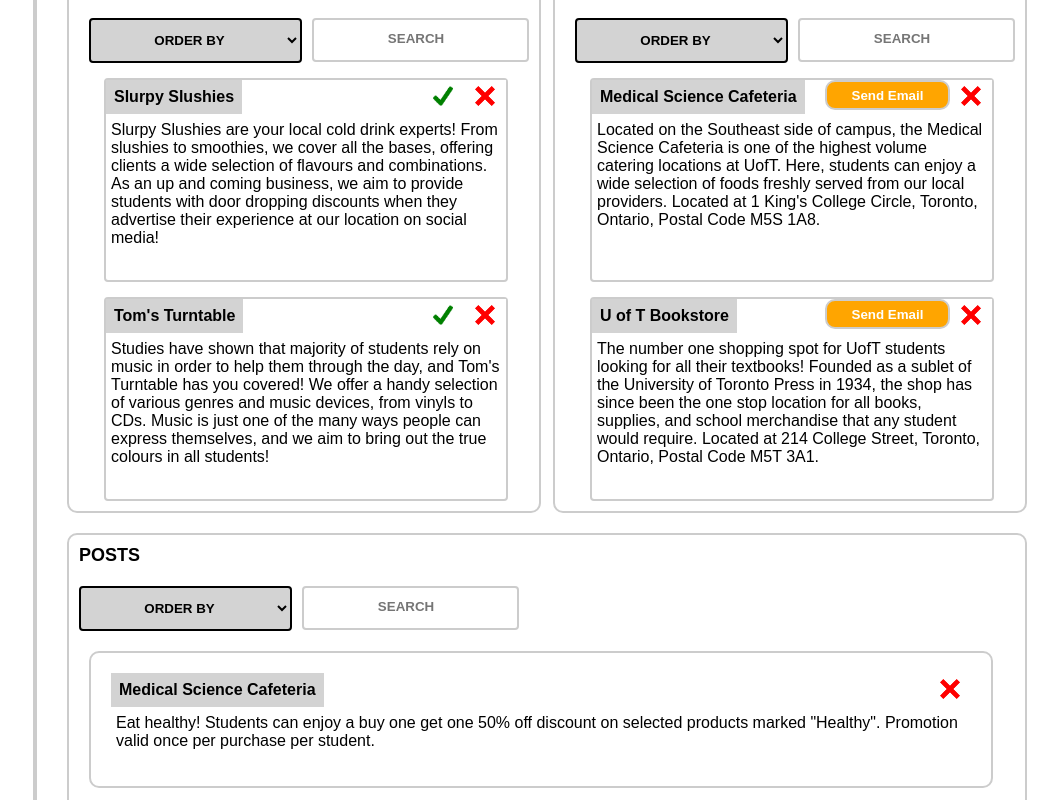
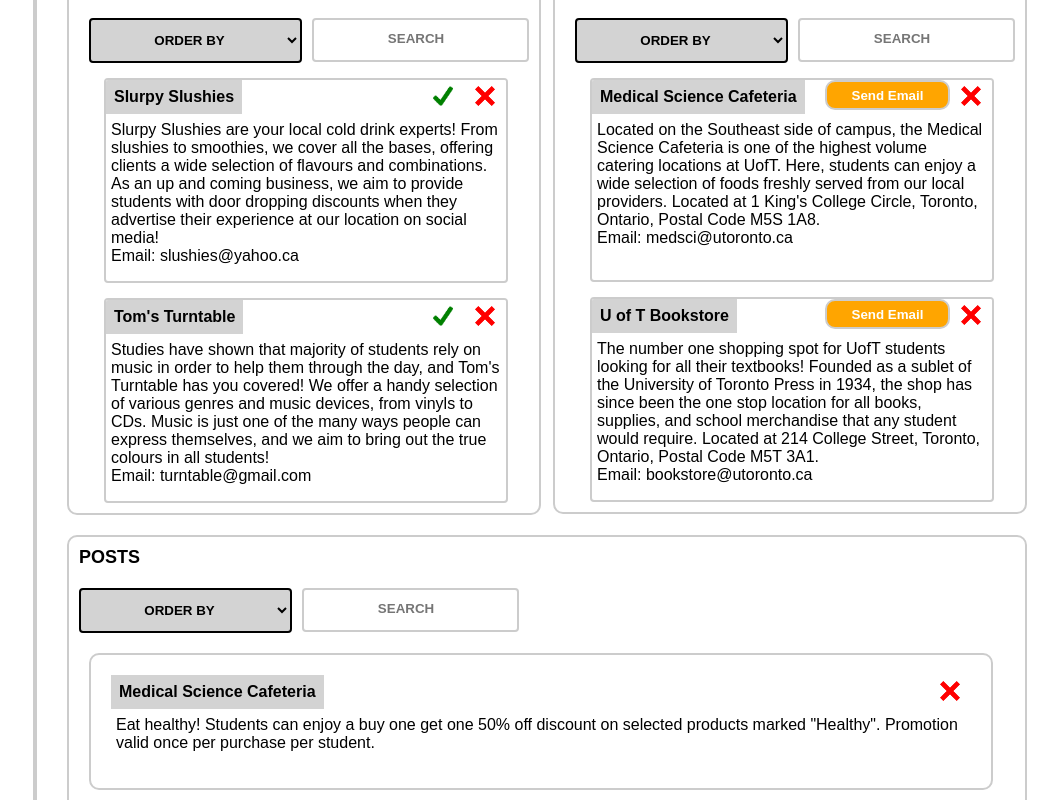
Before and after one commit to kerryzhu108/UofTLocals, a React (Create React App) app in the folder 309frontend/: page /admin-panel in a window 1280 px wide. Shown: the part 200-1000 px from the top of the page, without its empty margins (223-1280 px from the left). Built offline with nearby package versions, Linux system fonts and the light colour scheme.

Commit message:
Changes to Admin Pages

```diff
--- a/309frontend/src/components/BusinessApp.js
+++ b/309frontend/src/components/BusinessApp.js
@@ -6,7 +6,7 @@
 
 class BusinessApp extends React.Component {
     render() {
-        const { name, message, removeApp, addApp} = this.props
+        const { name, message, removeApp, addApp, email} = this.props
         return (
             <div className="business_app">
                 <div className="app_header">
@@ -19,7 +19,8 @@
                     </button>
                 </div>
                 <p className="business_app_text">
-                    {message}
+                    {message} <br/>
+                    Email: {email}
                 </p>
 
             </div>
--- a/309frontend/src/components/Businesses.js
+++ b/309frontend/src/components/Businesses.js
@@ -18,7 +18,8 @@
                     </button>
                 </div>
                 <p className="business_app_text">
-                    {message}
+                    {message}<br/>
+                    Email: {email}
                 </p>
             </div>
         );
--- a/309frontend/src/components/SelectButton.js
+++ b/309frontend/src/components/SelectButton.js
@@ -8,7 +8,8 @@
         return (
             <select className="select_button" onChange={change}>
                 <option selected disabled>ORDER BY</option>
-                <option value="name (A-Z)">Name</option>
+                <option value="name (A-Z)">Name (A-Z)</option>
+                <option value="name (Z-A)">Name (Z-A)</option>
             </select>
         );
     }
--- a/309frontend/src/css/BusinessStyling.css
+++ b/309frontend/src/css/BusinessStyling.css
@@ -7,6 +7,7 @@
     min-height: 200px;
     margin-top: 15px;
     position: relative;
+    overflow:auto;
 }
 
 .app_header {
--- a/309frontend/src/css/adminpage_style.css
+++ b/309frontend/src/css/adminpage_style.css
@@ -62,7 +62,7 @@
     margin-left:20%;
 	width: 1000px;
 	text-align: center;
-    min-height: 1000px;
+    min-height: 300px;
     border-radius: 25px;
     overflow: auto;
     display: inline-block;
@@ -133,7 +133,7 @@
     border: 2px solid #cccccc;
     border-radius: 10px;
     width: 956px;
-    min-height: 350px;
+    min-height: 120px;
     float:left;
     margin-left: 20px;
     margin-top: 20px;
--- a/309frontend/src/views/AdminPanelPage.js
+++ b/309frontend/src/views/AdminPanelPage.js
@@ -94,21 +94,21 @@
                     <div className="panel_subcontainer_left">
                         <div>
                             <strong className="subcontainer_title">BUSINESS APPLICATIONS</strong>
-                            <SelectButton onChange={this.state.business_applications.sort(function (a, b) {
+                            <SelectButton change={this.state.business_applications.sort(function (a, b) {
                                 return a.name.localeCompare(b.name)
                             })}></SelectButton>
                             <SearchForm name="Businesses-Search" value={this.state.apps_search} onChange={this.filterApps.bind(this)} classType="search_form"></SearchForm>
                         </div>
                         {this.state.business_applications.map((business) => {
                             if (business.name.toLocaleLowerCase().includes(this.state.apps_search.toLowerCase())) {
-                                return <BusinessApp name={business.name} message={business.content} removeApp={() => denyApp(this, business)} addApp={() => acceptApp(this, business)} />
+                                return <BusinessApp name={business.name} message={business.content} removeApp={() => denyApp(this, business)} addApp={() => acceptApp(this, business)} email={business.email}/>
                             }
                         })}
                     </div>
                     <div className="panel_subcontainer_right">
                         <div>
                             <strong className="subcontainer_title">BUSINESSES</strong>
-                            <SelectButton onChange={this.state.businesses.sort(function (a, b) {
+                            <SelectButton change={this.state.businesses.sort(function (a, b) {
                                 return a.name.localeCompare(b.name)
                             })}></SelectButton>
                             <SearchForm name="Businesses-Search" value={this.state.businesses_search} onChange={this.filterBus.bind(this)} classType="search_form"></SearchForm>
@@ -122,7 +122,7 @@
                     <div className="posts_div">
                         <div>
                             <strong className="subcontainer_title">POSTS</strong>
-                            <SelectButton onChange={this.state.posts.sort(function (a, b) {
+                            <SelectButton change={this.state.posts.sort(function (a, b) {
                                 return a.name.localeCompare(b.name)
                             })}></SelectButton>
                             <SearchForm name="Businesses-Search" value={this.state.posts_search} onChange={this.filterPosts.bind(this)} classType="search_form2"></SearchForm>
```
Also changed, not shown: 1 other file (tests, documents, lock files or other folders).
